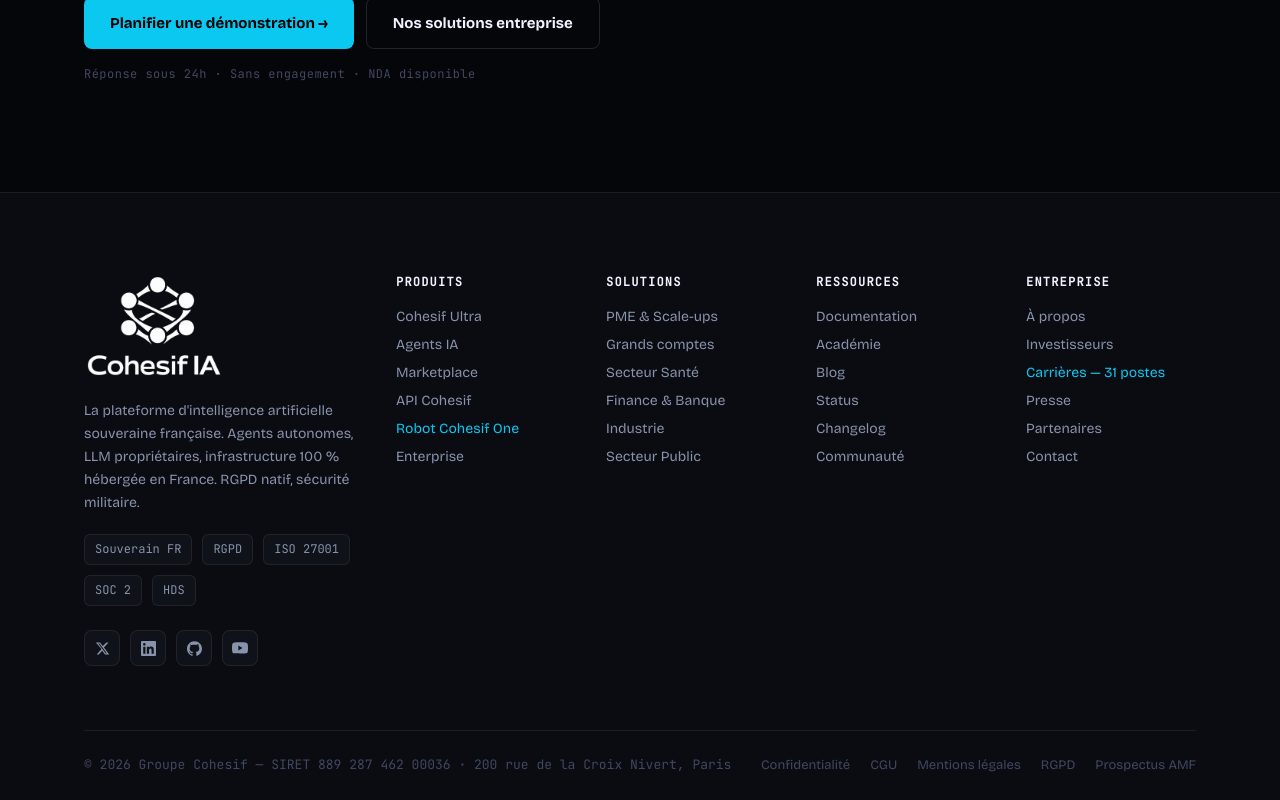
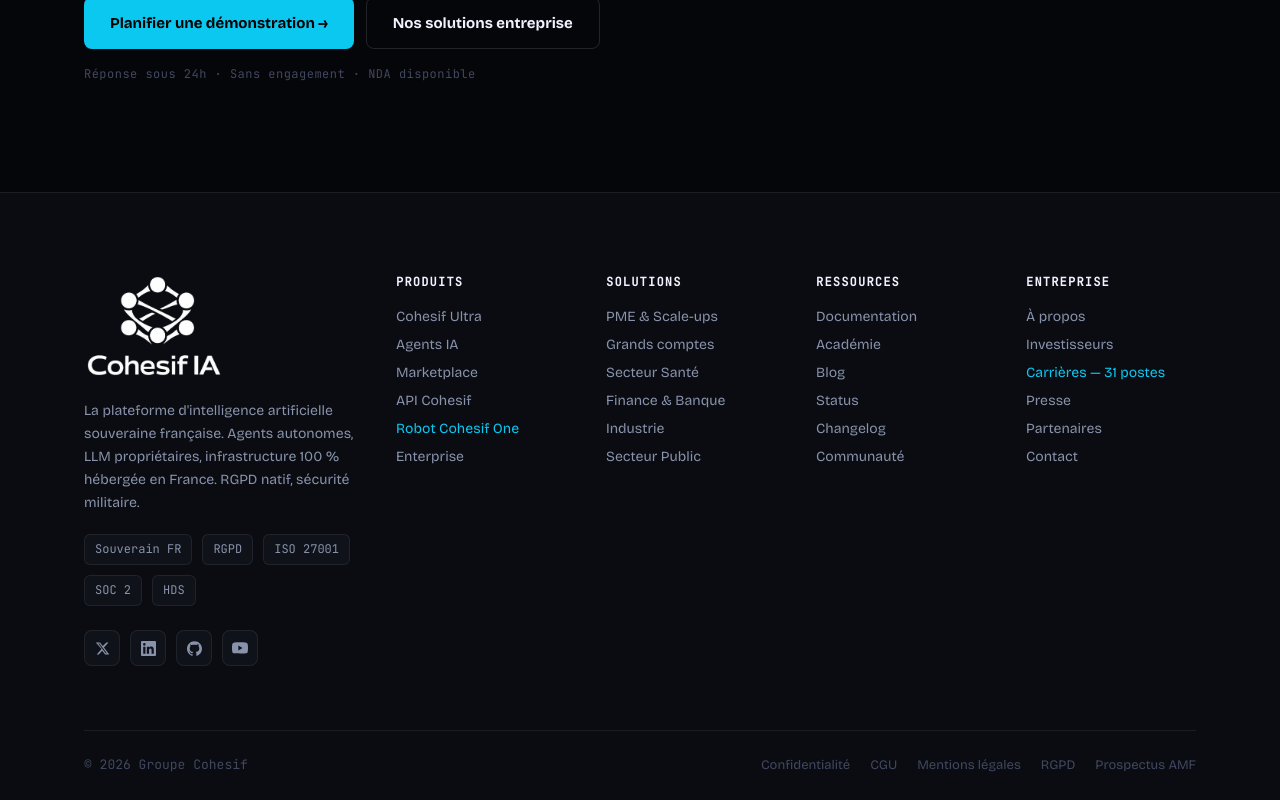
Before and after one commit to thprivateadvisory-sudo/Lumis-plateforme-, a Next.js app: page / in a window 1280 px wide. Shown: the part 4113-4913 px from the top of the page. Built offline with nearby package versions, Linux system fonts and the light colour scheme.

Commit message:
fix(footer): remove SIRET and address from footer, already in mentions légales

```diff
--- a/components/Footer.tsx
+++ b/components/Footer.tsx
@@ -163,7 +163,7 @@ export default function Footer() {
         {/* Bottom bar */}
         <div className="fbot">
           <p className="fcopy">
-            © 2026 Groupe Cohesif — SIRET 889&nbsp;287&nbsp;462&nbsp;00036 · 200 rue de la Croix Nivert, Paris
+            © 2026 Groupe Cohesif
           </p>
 
           <nav className="flegal" aria-label="Liens légaux">
```
